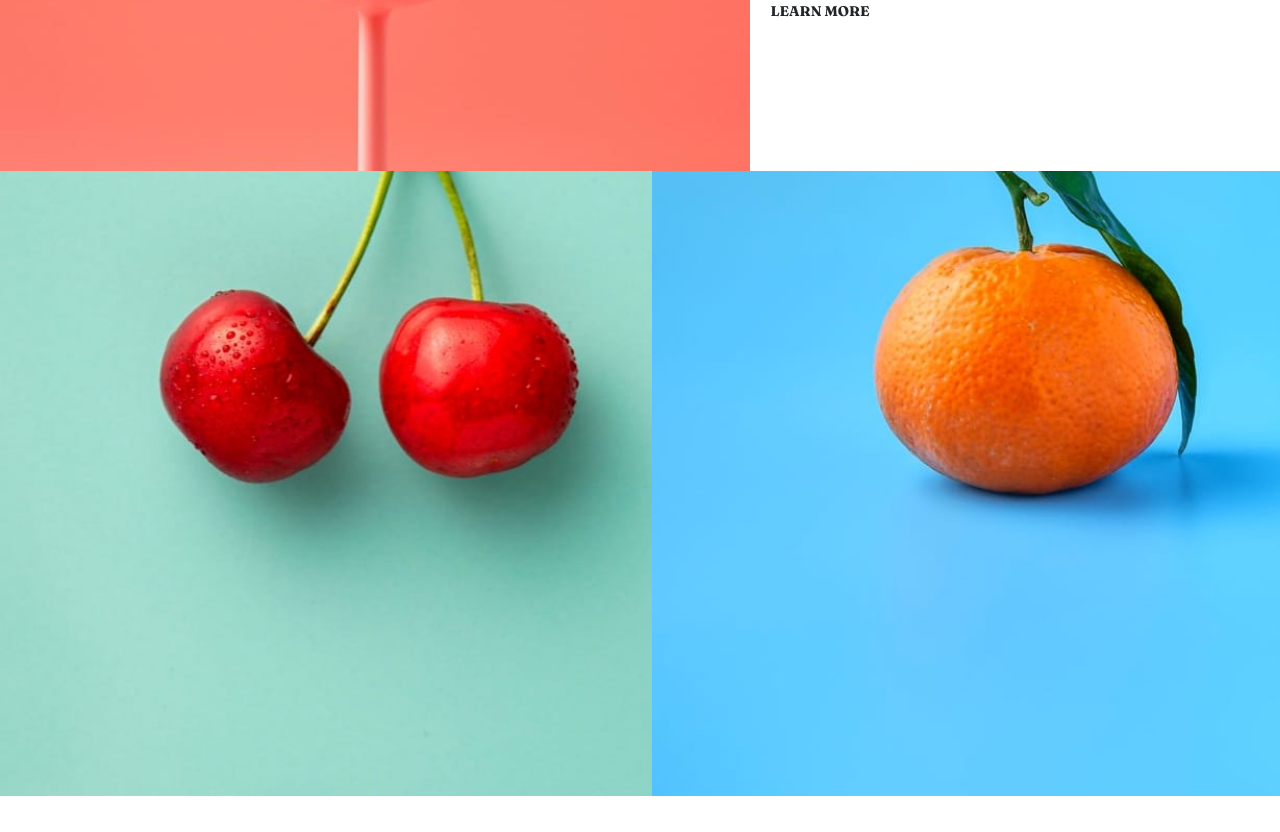
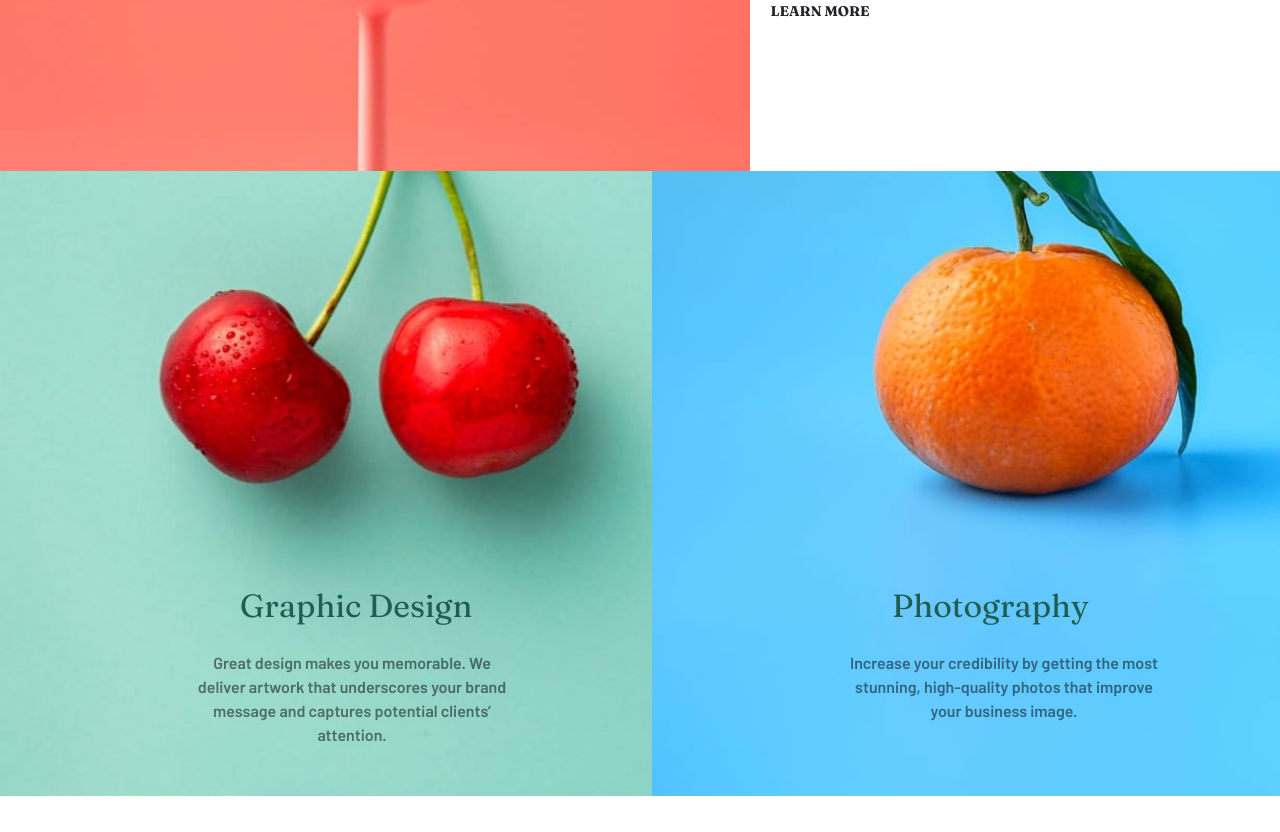
Before and after one commit to niteash/sunnyside-fm, a website: page index.html in a window 1280 px wide. Shown: the part 1768-2600 px from the top of the page. Drawn offline with Linux system fonts and the light colour scheme.

Commit message:
added texts

```diff
--- a/index.html
+++ b/index.html
@@ -74,10 +74,29 @@
       <div class="row">
         <div class="col-lg-6 p-0 berry">
           <img src="./images/image-graphic-design.jpg" alt="" sizes="" srcset="">
+
+          <div class="pic-text brand text-center">
+            <h2>Graphic Design</h2>
+          </div>
+
+          <div class="pic-para text-black-50 w-75 text-center">
+            <p>  Great design makes you memorable. We deliver artwork that underscores your brand message and captures potential clients’ attention.
+            </p>
+          </div>
+
         </div>
 
         <div class="col-lg-6 orange">
           <img src="./images/image-photography.jpg" alt="" srcset="">
+
+          <div class="orange-text brand text-center">
+            <h2>Photography</h2>
+          </div>
+
+          <div class="orange-para text-black-50 w-75 text-center">
+            <p>  Increase your credibility by getting the most stunning, high-quality photos that improve your business image.
+            </p>
+          </div>
         </div>
       </div>
     </div>
--- a/scss/app.scss
+++ b/scss/app.scss
@@ -31,7 +31,51 @@ body{
     flex-wrap: nowrap;
     justify-content: center;
 }
+.pic-text{
+    position: absolute;
+    display: block;
+    margin: 16rem;
+    margin-top: 26rem;
+    font-weight: bold;
+    margin-left: 15rem;
+    color:hsl(168, 48%, 25%);
 
+
+}
+
+.pic-para{
+    position: absolute;
+    width: 20rem !important;
+    display: block;
+    margin: 16rem;
+    margin-top: 30rem;
+    margin-left: 12rem;
+    font-family:'Barlow', sans-serif;
+    font-weight: 600;
+    color:hsl(168, 48%, 25%);
+}
+
+.orange-text{
+position: absolute;
+display: block;
+margin: 16rem;
+margin-top: 26rem;
+font-weight: bold;
+margin-left: 15rem;
+color:hsl(168, 48%, 25%);
+}
+
+.orange-para{
+    position: absolute;
+    width: 20rem !important;
+    display: block;
+    margin: 16rem;
+    margin-top: 30rem;
+    margin-left: 12rem;
+    font-family:'Barlow', sans-serif;
+    font-weight: 600;
+    color:hsl(168, 48%, 25%);
+}
 .size{
     width: 80px;
     height: 80px;
@@ -133,8 +177,10 @@ nav{
 
 .berry img{
     width:750px;
+    position: absolute;
 }
 
 .orange img{
     height: 625px;
+    position: absolute;
 }
```
Also changed, not shown: css/app.css, 1 other file.
